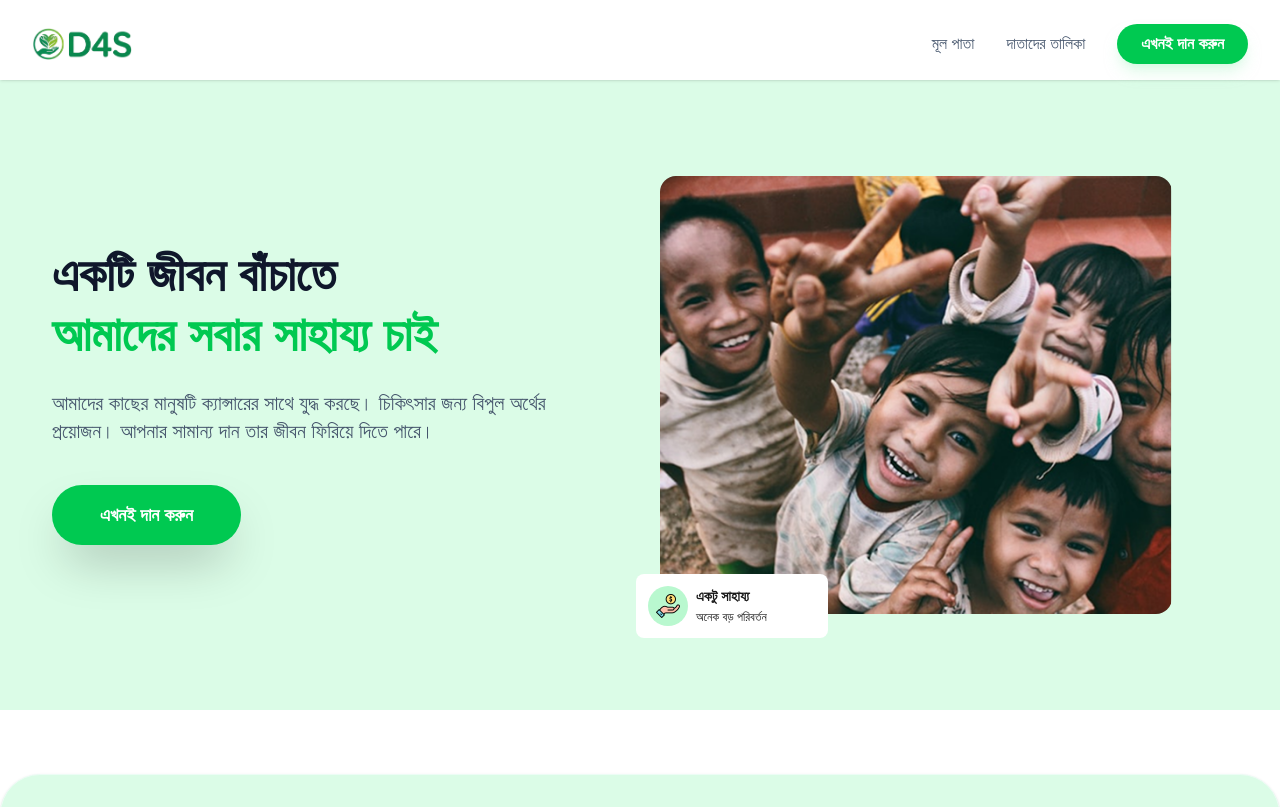
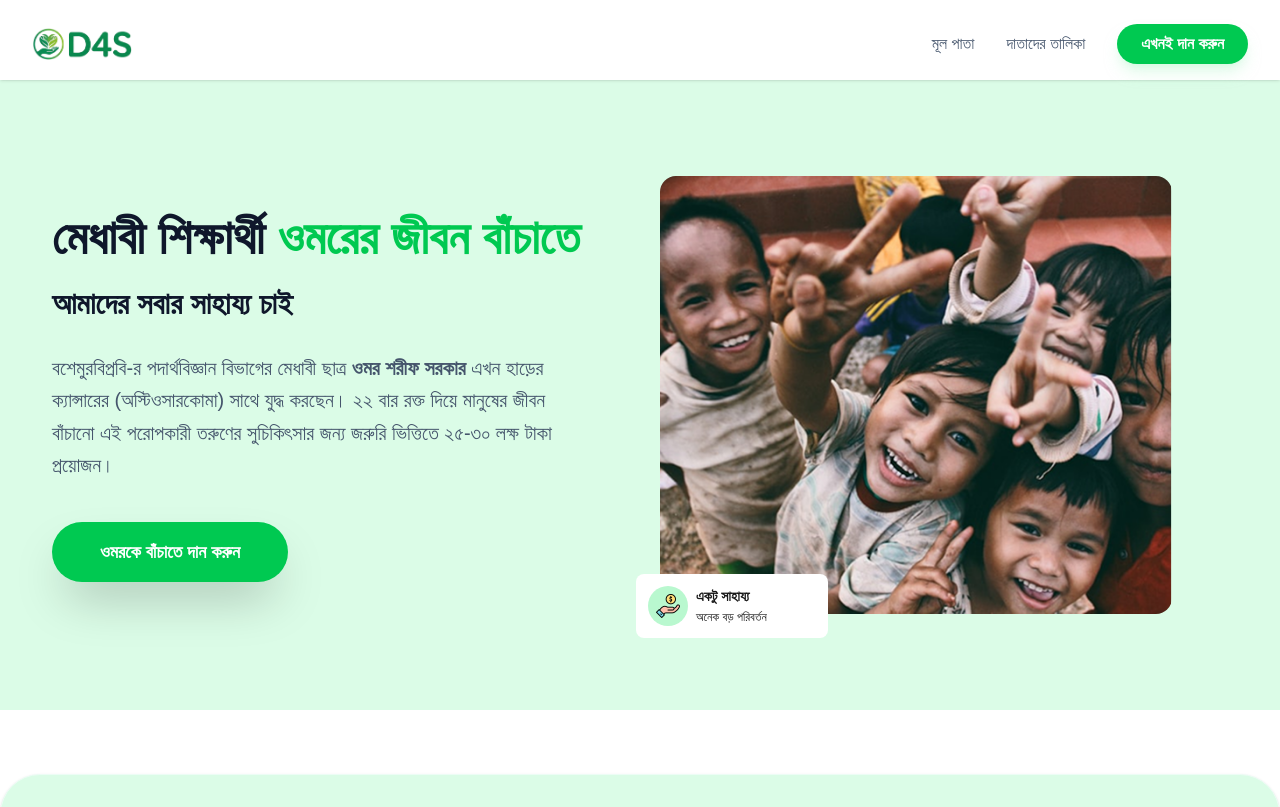
Before and after one commit to basir5101/fund-collection, a Next.js app: page / in a window 1280 px wide. Shown: the top 807 px of the page. Built offline with nearby package versions, Linux system fonts and the light colour scheme; no server answers; the database is empty.

Commit message:
hero section updated

```diff
--- a/src/components/Hero.jsx
+++ b/src/components/Hero.jsx
@@ -1,12 +1,9 @@
 "use client";
 import { motion } from "framer-motion";
-import { Share2 } from "lucide-react";
-// import ProgressBar from '../components/ProgressBar';
 import Link from "next/link";
+import Image from "next/image";
 import heroBanner from "@/assets/hero/hero-banner.png";
 import paymentIcon from "@/assets/icons/payment.png";
-import Image from "next/image";
-import { div } from "framer-motion/client";
 
 export default function Hero() {
   return (
@@ -18,17 +15,23 @@ export default function Hero() {
             animate={{ opacity: 1, y: 0 }}
             className="text-3xl md:text-5xl font-extrabold text-slate-900 leading-tight mb-6"
           >
-            একটি জীবন বাঁচাতে <br />
-            <span className="text-green-500">আমাদের সবার সাহায্য চাই</span>
+            মেধাবী শিক্ষার্থী{" "}
+            <span className="text-green-500"> ওমরের জীবন বাঁচাতে </span>
+            <br />
+            <span className="text-xl lg:text-3xl">আমাদের সবার সাহায্য চাই</span>
           </motion.h1>
+
           <motion.p
             initial={{ opacity: 0, y: 20 }}
             animate={{ opacity: 1, y: 0 }}
             transition={{ delay: 0.1 }}
-            className="text-lg md:text-xl text-slate-600 max-w-2xl mb-10"
+            className="text-lg md:text-xl text-slate-600 max-w-2xl mb-10 leading-relaxed"
           >
-            আমাদের কাছের মানুষটি ক্যান্সারের সাথে যুদ্ধ করছে। চিকিৎসার জন্য
-            বিপুল অর্থের প্রয়োজন। আপনার সামান্য দান তার জীবন ফিরিয়ে দিতে পারে।
+            বশেমুরবিপ্রবি-র পদার্থবিজ্ঞান বিভাগের মেধাবী ছাত্র{" "}
+            <strong>ওমর শরীফ সরকার</strong> এখন হাড়ের ক্যান্সারের
+            (অস্টিওসারকোমা) সাথে যুদ্ধ করছেন। ২২ বার রক্ত দিয়ে মানুষের জীবন
+            বাঁচানো এই পরোপকারী তরুণের সুচিকিৎসার জন্য জরুরি ভিত্তিতে ২৫-৩০ লক্ষ
+            টাকা প্রয়োজন।
           </motion.p>
 
           <motion.div
@@ -41,11 +44,8 @@ export default function Hero() {
               href="/donate"
               className="bg-green-500 text-white text-base py-3 px-6 w-fit lg:text-lg font-bold lg:px-12 lg:py-4 rounded-full shadow-2xl hover:bg-green-600 transform hover:scale-105 transition"
             >
-              এখনই দান করুন
+              ওমরকে বাঁচাতে দান করুন
             </Link>
-            {/* <button className="flex items-center justify-center gap-2 border-2 border-slate-200 px-8 py-4 rounded-full font-bold hover:bg-slate-50 transition">
-            <Share2 size={20} /> শেয়ার করুন
-          </button> */}
           </motion.div>
         </div>
         <div className="">
@@ -62,10 +62,10 @@ export default function Hero() {
                 <div className="bg-green-200 rounded-full w-10 h-10 grid shrink-0 place-items-center p-2">
                   <Image
                     src={paymentIcon}
-                    width={60}
-                    height={60}
-                    alt="Book icon"
-                    className="w-full"
+                    width={40}
+                    height={40}
+                    alt="Payment Icon"
+                    className="object-contain"
                   />
                 </div>
                 <div className="text-sm">
```
